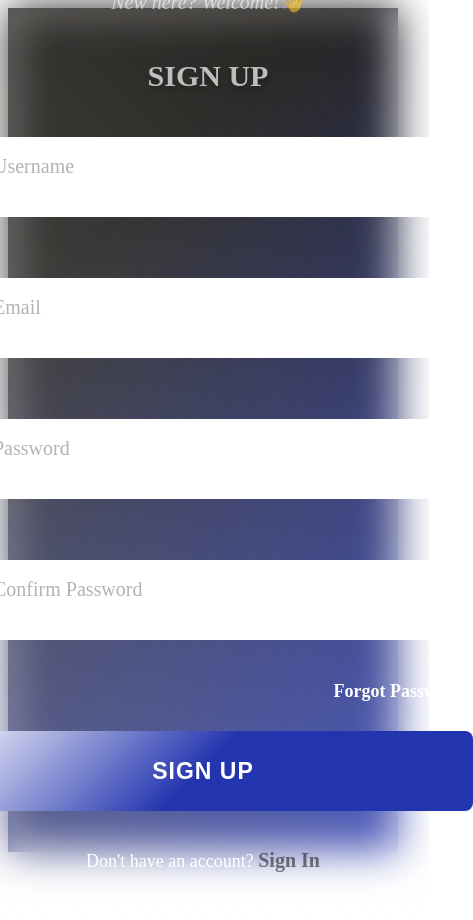
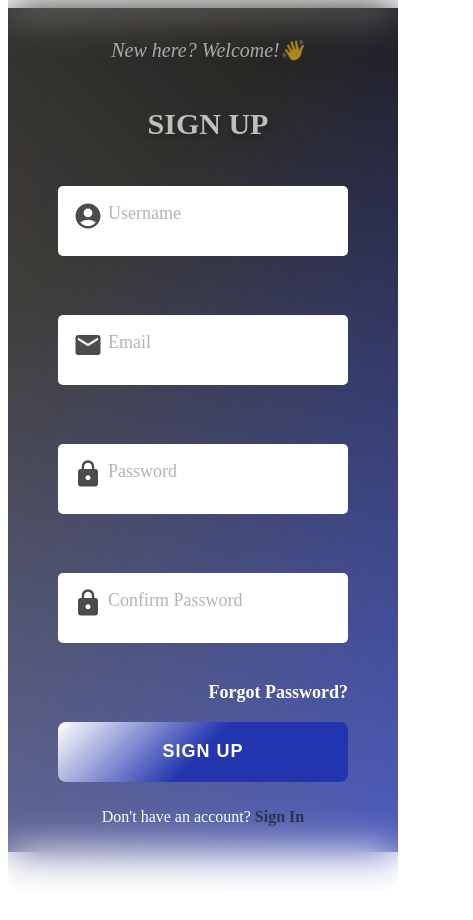
Before and after one commit to MercyKorir/crypto-dashboard, a React (Create React App) app: page /signup in a window 390 px wide. Shown: the top 920 px of the page, 473 px wide, since content can reach past the window. After the commit the page ends 892 px from the top, so only its background shows below. Built offline with nearby package versions, Linux system fonts and the light colour scheme; no server answers; the HTML template or start-up script is replaced by a standard one.

Commit message:
Updated signup UI to fully responsive

```diff
--- a/src/styles/SignUp.module.css
+++ b/src/styles/SignUp.module.css
@@ -26,16 +26,16 @@
 
 .inputItem .formIcon {
   position: absolute;
-  left: 20px;
+  left: 15px;
   color: rgba(0, 0, 0, 0.7);
   transform: translateY(50%);
-  font-size: 35px;
+  font-size: 30px;
 }
 
 .inputItem label {
   position: absolute;
-  left: 60px;
-  font-size: 20px;
+  left: 50px;
+  font-size: 18px;
   transform: translateY(80%);
   color: rgba(0, 0, 0, 0.3);
   transition: all 0.3s ease-in-out;
@@ -49,18 +49,18 @@
 }
 
 .inputItem input {
-  width: 500px;
-  height: 80px;
+  width: 250px;
+  height: 70px;
   border: transparent;
   outline: none;
   padding: 0 20px;
-  font-size: 20px;
+  font-size: 16px;
   border-radius: 5px;
   cursor: pointer;
 }
 
 .warnIcon {
-  font-size: 20px;
+  font-size: 18px;
   margin: 0;
   padding: 0;
 }
@@ -82,7 +82,7 @@
 .navigationContainer {
   display: flex;
   flex-direction: column;
-  gap: 50px;
+  gap: 40px;
   width: 100%;
 }
 
@@ -102,7 +102,7 @@
   width: 100%;
   display: flex;
   flex-direction: column;
-  gap: 20px;
+  gap: 10px;
   justify-content: center;
   align-items: center;
 }
@@ -115,8 +115,8 @@
 
 .loginBtnContainer button {
   width: 100%;
-  height: 80px;
-  font-size: 23px;
+  height: 60px;
+  font-size: 18px;
   text-transform: uppercase;
   font-weight: 600;
   color: #fff;
@@ -140,7 +140,7 @@
 
 .signUpLink {
   color: rgba(0, 0, 0, 0.5);
-  font-size: 20px;
+  font-size: 16px;
   font-weight: 600;
   transition: all 0.3s ease-in-out;
 }
@@ -152,5 +152,83 @@
 
 .signUpContainer p {
   color: #fff;
-  font-size: 18px;
+  font-size: 16px;
 }
+
+/* Media Queries */
+@media (min-width: 425px) {
+  .inputItem .formIcon {
+    font-size: 35px;
+    transform: translateY(50%);
+  }
+
+  .inputItem label {
+    font-size: 18px;
+    left: 55px;
+  }
+
+  .inputItem input {
+    width: 340px;
+    height: 70px;
+    font-size: 18px;
+  }
+
+  .warnIcon {
+    font-size: 20px;
+  }
+
+  .navigationContainer {
+    gap: 50px;
+  }
+
+  .buttonSignUp {
+    gap: 15px;
+  }
+
+  .loginBtnContainer button {
+    height: 80px;
+    font-size: 20px;
+  }
+
+  .signUpLink {
+    font-size: 18px;
+  }
+
+  .signUpContainer p {
+    font-size: 18px;
+  }
+}
+
+@media (min-width: 768px) {
+  .inputContainer {
+    gap: 20px;
+  }
+
+  .inputItem .formIcon {
+    left: 20px;
+  }
+
+  .inputItem label {
+    font-size: 20px;
+    left: 60px;
+    transform: translateY(80%);
+  }
+
+  .inputItem input {
+    width: 500px;
+    height: 80px;
+    font-size: 20px;
+  }
+
+  .buttonSignUp {
+    gap: 20px;
+  }
+
+  .loginBtnContainer button {
+    font-size: 23px;
+  }
+
+  .signUpLink {
+    font-size: 20px;
+  }
+}
```
